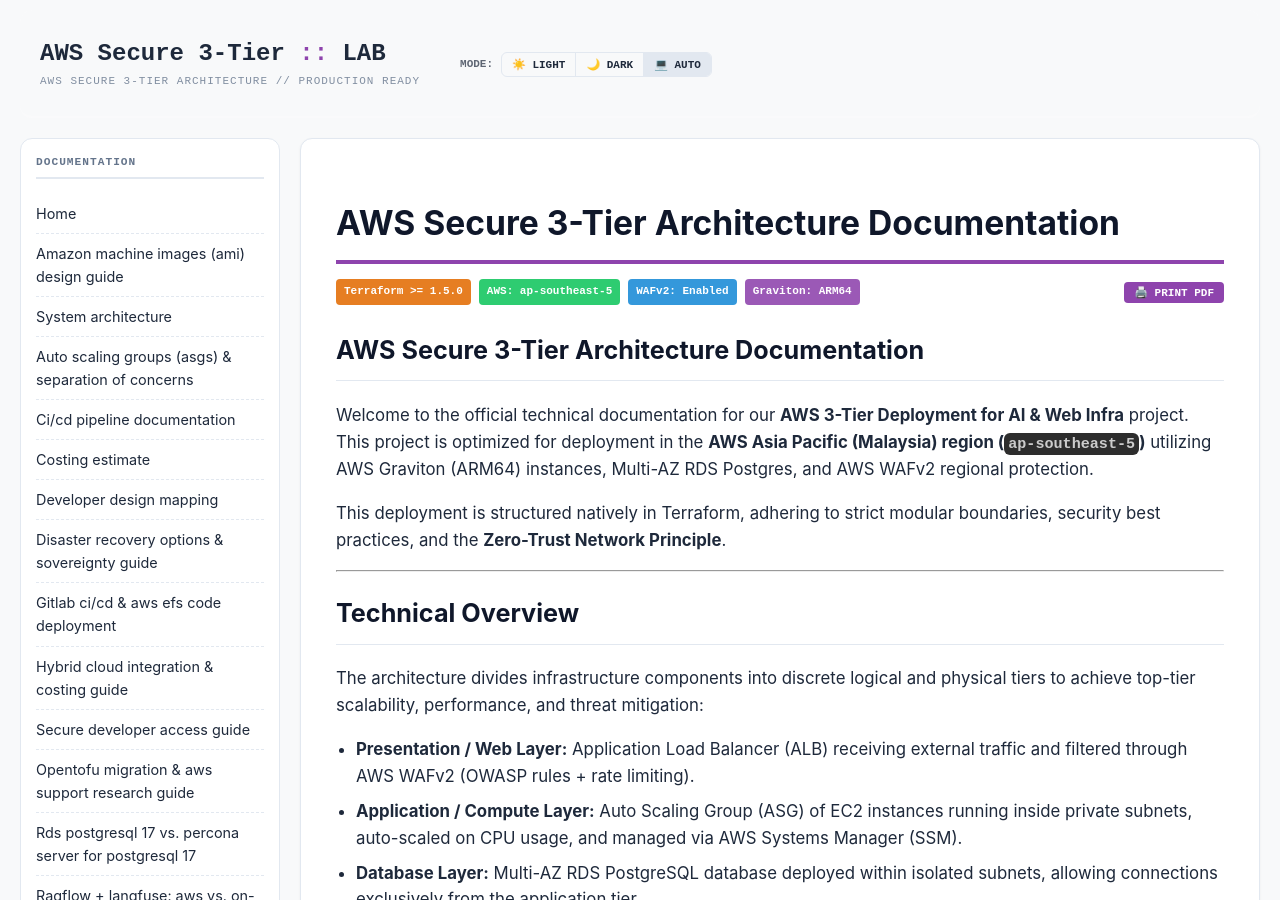
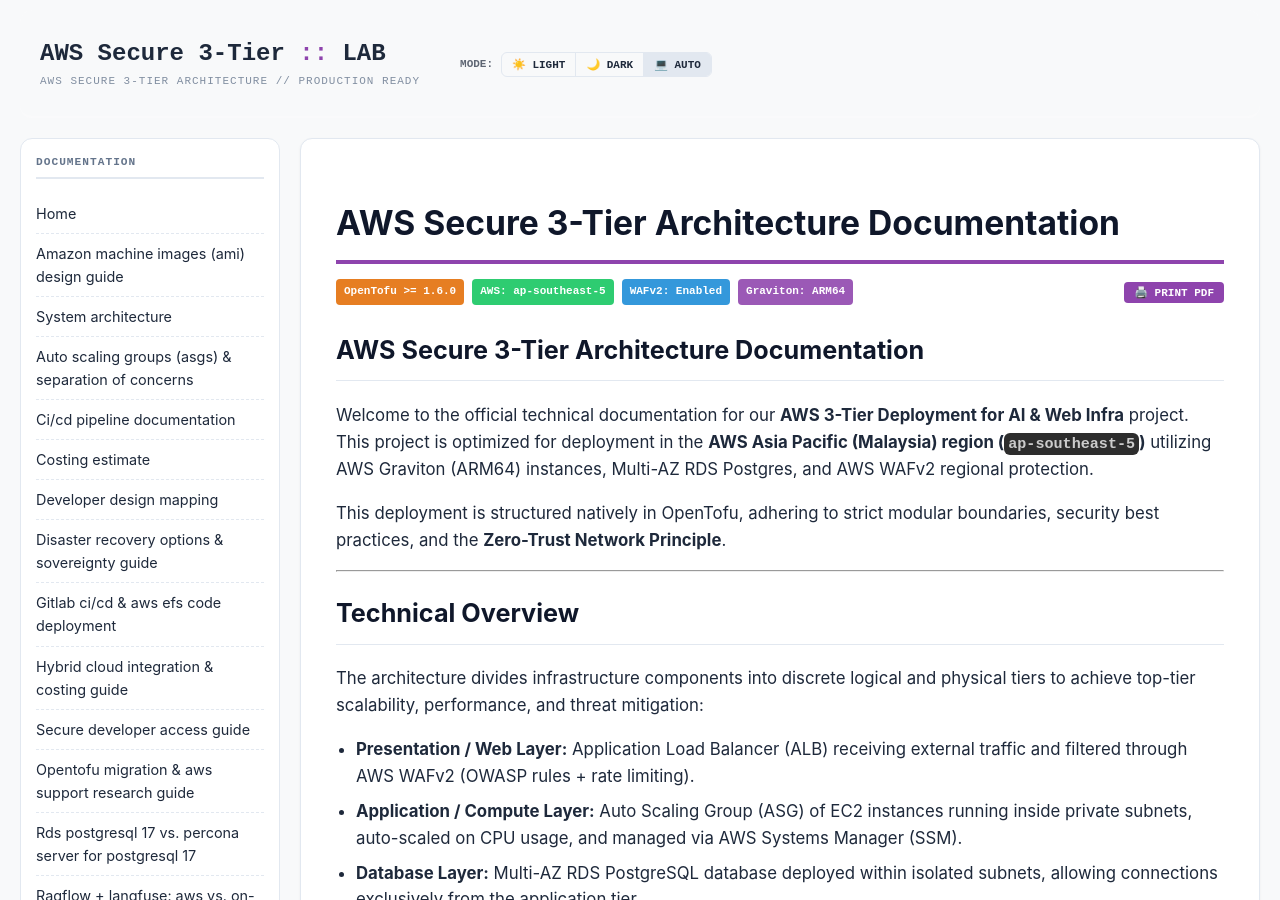
Before and after one commit to SongketMail/aws-3tier-deployment-for-ai-infra, a Jekyll site: the page built from docs/index.md, in a window 1280 px wide and 900 px high. Built offline with Jekyll 4.4.1, drawn with Linux system fonts in a browser that asks for light colours; some of the changed text lies outside the part shown.

Commit message:
Update OpenTofu references and fix variables syntax
- Fix invalid type 'boolean' to 'bool' on enable_standalone_ec2 variable
- Update references of Terraform to OpenTofu in Jekyll layout and docs
- Update landing page footer in scripts/user_data.sh to show OpenTofu
- Ensure full script compatibility with tofu CLI

Co-authored-by: google-labs-jules[bot] <161369871+google-labs-jules[bot]@users.noreply.github.com>

```diff
--- a/docs/_layouts/default.html
+++ b/docs/_layouts/default.html
@@ -100,7 +100,7 @@
             {{ page.title | default: site.title }}
           </h1>
           <div class="runtime-status" style="display: flex; gap: 8px; flex-wrap: wrap; margin-top: 15px; align-items: center;">
-            <span class="badge" style="background: #e67e22; color: #fff; padding: 4px 8px; border-radius: 4px; font-family: var(--f-mono); font-size: 11px; font-weight: bold;">Terraform >= 1.5.0</span>
+            <span class="badge" style="background: #e67e22; color: #fff; padding: 4px 8px; border-radius: 4px; font-family: var(--f-mono); font-size: 11px; font-weight: bold;">OpenTofu >= 1.6.0</span>
             <span class="badge" style="background: #2ecc71; color: #fff; padding: 4px 8px; border-radius: 4px; font-family: var(--f-mono); font-size: 11px; font-weight: bold;">AWS: ap-southeast-5</span>
             <span class="badge" style="background: #3498db; color: #fff; padding: 4px 8px; border-radius: 4px; font-family: var(--f-mono); font-size: 11px; font-weight: bold;">WAFv2: Enabled</span>
             <span class="badge" style="background: #9b59b6; color: #fff; padding: 4px 8px; border-radius: 4px; font-family: var(--f-mono); font-size: 11px; font-weight: bold;">Graviton: ARM64</span>
@@ -119,7 +119,7 @@
       <div class="lab-footer-wrap" style="padding: 15px 0; border-top: 1px solid var(--lab-border);">
         CmsForNerd Infrastructure: <a href="https://linuxmalaysia.com" style="display: inline; border: none; color: var(--lab-purple);">linuxmalaysia.com</a><br>
         Copyright &copy; 2005 - 2026 Harisfazillah Jamel<br>
-        [ REL: 3.5.1 ] | [ STD: RFC_9116 ] | [ ENV: TERRAFORM_1.5 ] | [ VIEW: STANDARD ]<br>
+        [ REL: 3.5.1 ] | [ STD: RFC_9116 ] | [ ENV: OPENTOFU_1.6 ] | [ VIEW: STANDARD ]<br>
         Rendered: Statically Compiled at Build-time | MEM: 0 KB (Zero-runtime database-free)
       </div>
     </div>
--- a/docs/index.md
+++ b/docs/index.md
@@ -7,7 +7,7 @@ title: "AWS Secure 3-Tier Architecture Documentation"
 
 Welcome to the official technical documentation for our **AWS 3-Tier Deployment for AI & Web Infra** project. This project is optimized for deployment in the **AWS Asia Pacific (Malaysia) region (`ap-southeast-5`)** utilizing AWS Graviton (ARM64) instances, Multi-AZ RDS Postgres, and AWS WAFv2 regional protection.
 
-This deployment is structured natively in Terraform, adhering to strict modular boundaries, security best practices, and the **Zero-Trust Network Principle**.
+This deployment is structured natively in OpenTofu, adhering to strict modular boundaries, security best practices, and the **Zero-Trust Network Principle**.
 
 ---
 
@@ -62,6 +62,6 @@ Explore different sections of our infrastructure documentation:
 
 Before deploying the infrastructure, ensure you have the following tools installed and configured:
 
-- **[Terraform](https://www.terraform.io/downloads.html) >= 1.5.0**
+- **[OpenTofu](https://opentofu.org/) >= 1.6.0** (Recommended) or **Terraform >= 1.5.0**
 - **[AWS CLI](https://aws.amazon.com/cli/)** configured with admin-level credentials for `ap-southeast-5`
 - **Git** for repository and revision tracking
```
Also changed, not shown: 3 other files.
